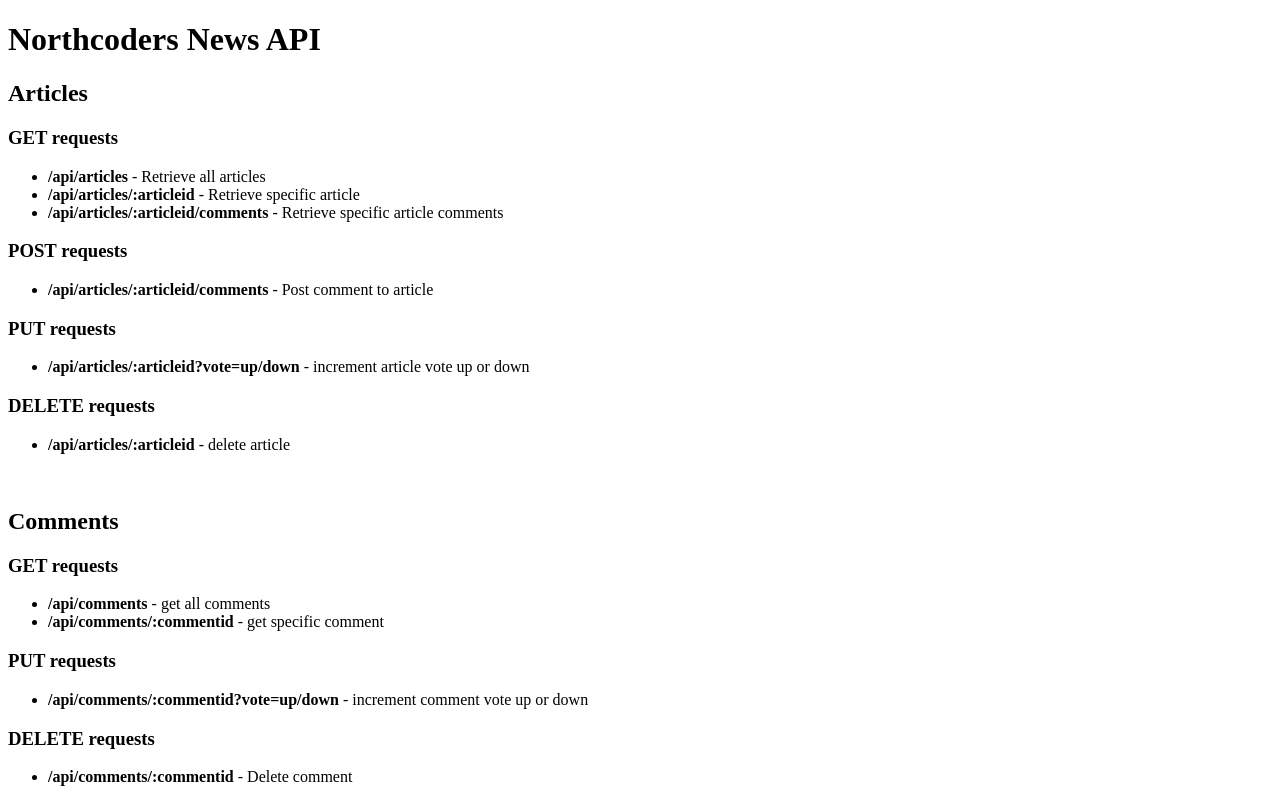
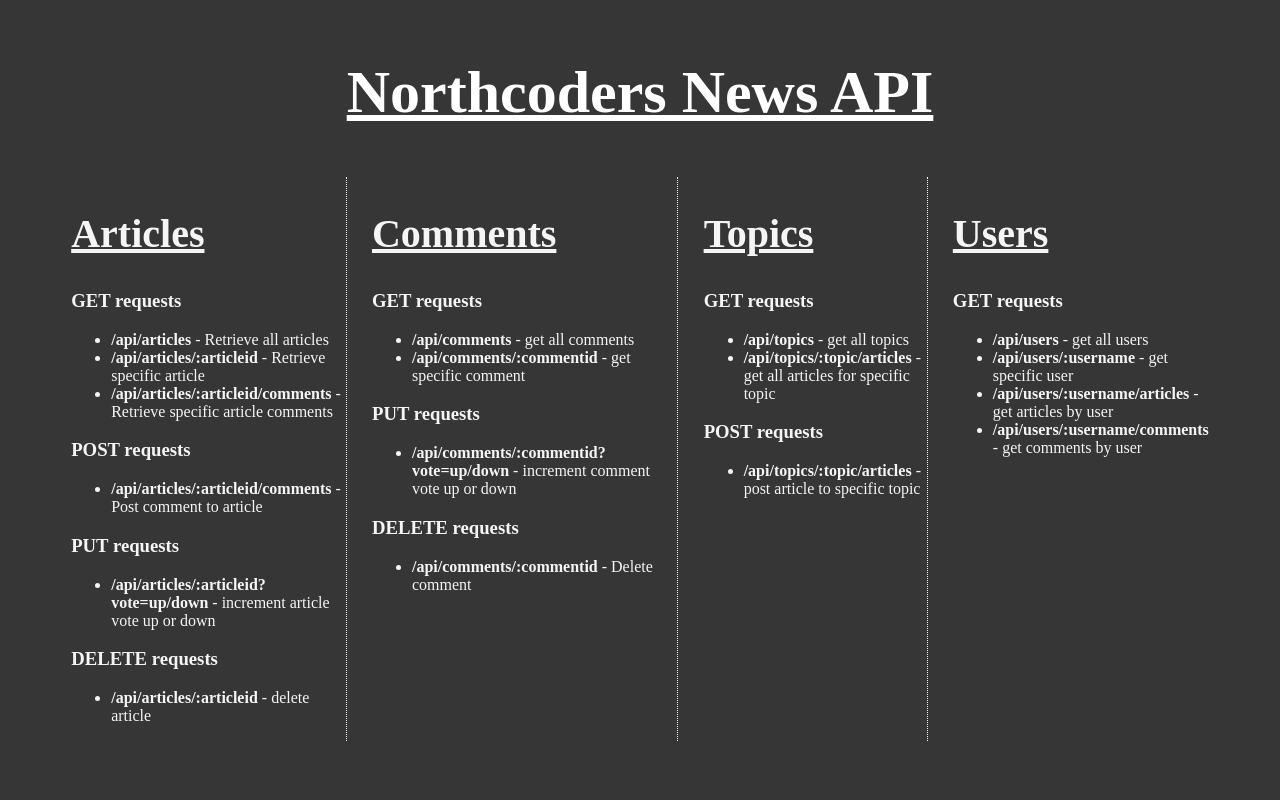
Before and after one commit to barks1212/nc-news, a website: page public/index.html in a window 1280 px wide. Shown: the top 800 px of the page. Drawn offline with Linux system fonts and the light colour scheme.

Commit message:
styled html page, slight test refactor, update readme

```diff
--- a/index.html
+++ b/public/index.html
@@ -5,14 +5,17 @@
   <meta charset="UTF-8">
   <meta name="viewport" content="width=device-width, initial-scale=1.0">
   <meta http-equiv="X-UA-Compatible" content="ie=edge">
+  <link rel="stylesheet" type="text/css" href="./main.css">
   <title>NC News Api</title>
 </head>
 
 <body>
-  <h1>Northcoders News API</h1>
+  <section class="title">
+    <h1 id="title">Northcoders News API</h1>
+  </section>
   <section class="main">
     <section class="articles">
-      <h2>Articles</h2>
+      <h2 id="articles">Articles</h2>
       <h3>GET requests</h3>
       <ul>
         <li>
@@ -40,7 +43,7 @@
     </section>
     <br>
     <section class="comments">
-      <h2>Comments</h2>
+      <h2 id="comments">Comments</h2>
       <h3>GET requests</h3>
       <ul>
         <li>
@@ -61,7 +64,7 @@
     </section>
     <br>
     <section class="topics">
-      <h2>Topics</h2>
+      <h2 id="topics">Topics</h2>
       <h3>GET requests</h3>
       <ul>
         <li>
@@ -77,7 +80,7 @@
     </section>
     <br>
     <section class="users">
-      <h2>Users</h2>
+      <h2 id="users">Users</h2>
       <h3>GET requests</h3>
       <ul>
         <li>
--- /dev/null
+++ b/public/main.css
@@ -0,0 +1,62 @@
+body {
+  background-color: hsl(0, 0%, 21%);
+}
+
+.title {
+  display: flex;
+  justify-content: center;
+  color: white;
+  font-size: 5vh;
+}
+
+#title{
+  text-decoration: underline;
+}
+
+.main {
+  display: flex;
+  justify-content: center;
+  flex-wrap: nowrap;
+  flex-direction: row;
+  color: whitesmoke;
+}
+
+.articles{
+  margin-left: 5%;
+  border-right: 1px dotted white;
+}
+
+#articles {
+  font-size: 5vh;
+  text-decoration: underline;
+}
+
+.comments {
+  margin-left: 2%;
+  border-right: 1px dotted white;
+}
+
+#comments {
+  font-size: 5vh;
+  text-decoration: underline;
+}
+
+.topics {
+  margin-left: 2%;
+  border-right: 1px dotted white;
+}
+
+#topics {
+  font-size: 5vh;
+  text-decoration: underline;
+}
+
+.users {
+  margin-left: 2%;
+  margin-right: 5%;
+}
+
+#users {
+  font-size: 5vh;
+  text-decoration: underline;
+}
```
Also changed, not shown: spec/articles.spec.js (+17 -7 lines), spec/comments.spec.js (+15 -3 lines), spec/users.spec.js (+15 -3 lines), README.md.
